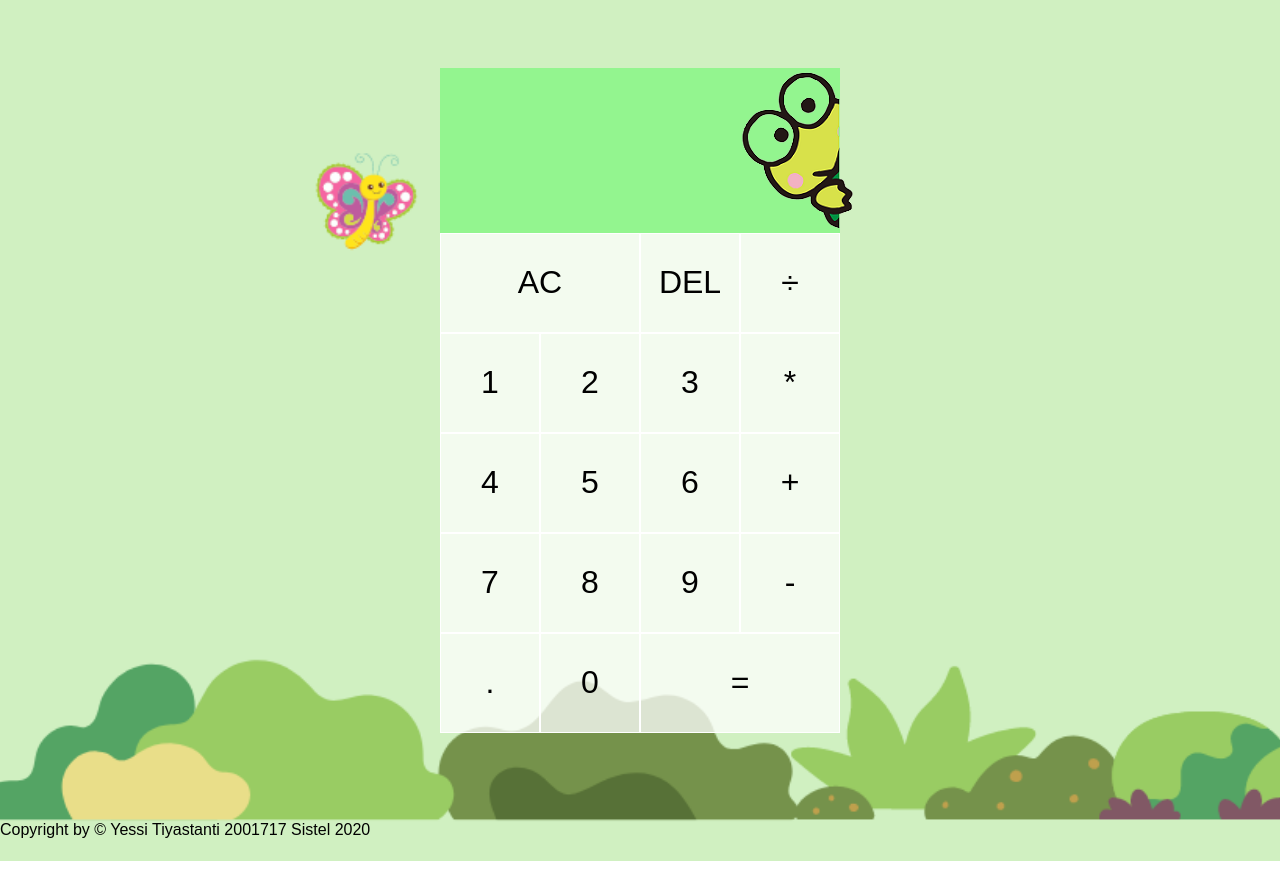
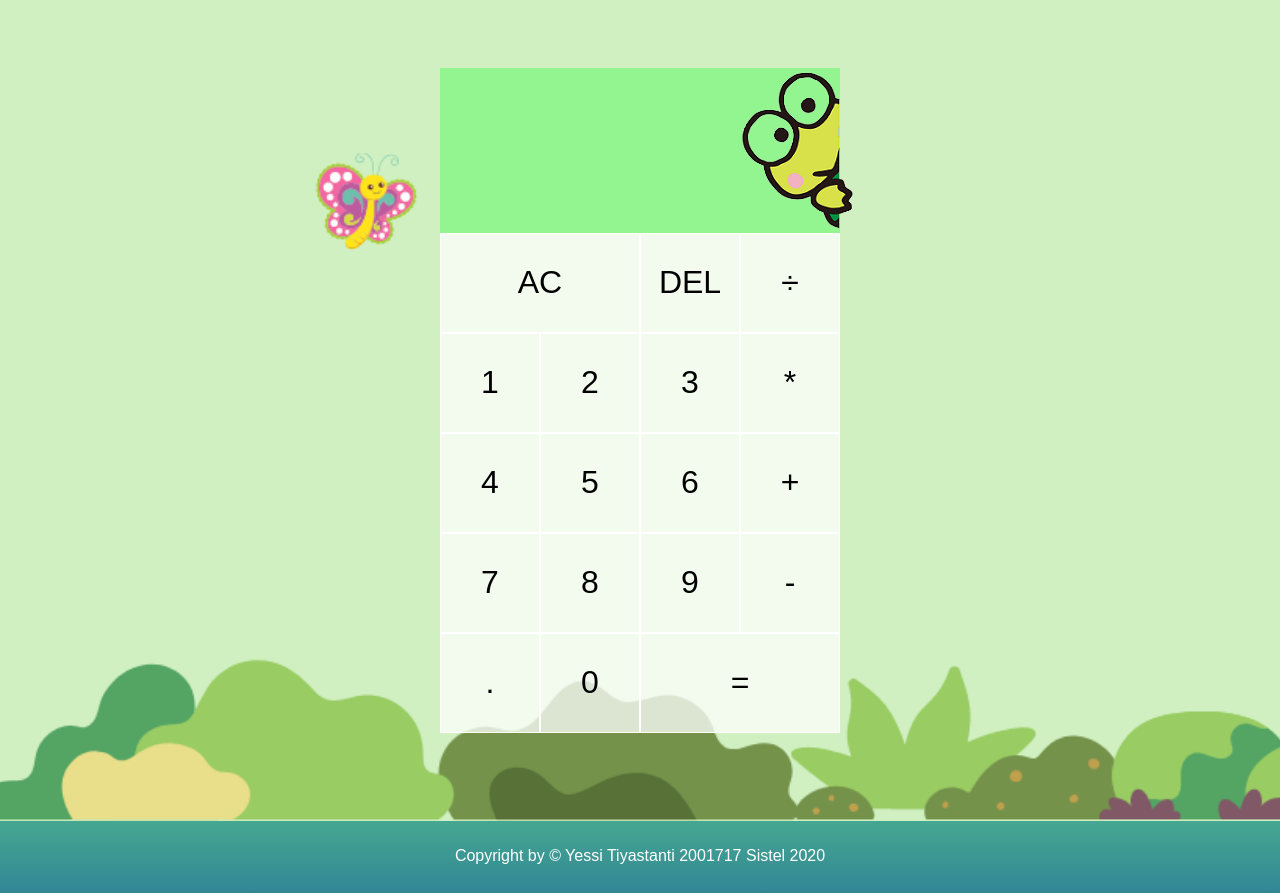
Before and after one commit to travshionatte/calculator, a plain HTML site: page index.html in a window 1280 px wide. Before the commit the page ends 861 px from the top, so only its background shows below. Drawn offline with Linux system fonts and the light colour scheme.

Commit message:
Update style.css

```diff
--- a/style.css
+++ b/style.css
@@ -102,3 +102,23 @@
     margin-top: -9em;
     padding-left: 27em;
   } */
+
+footer {
+    color: #fff;
+    background-image: linear-gradient(rgb(69, 167, 145), rgb(50, 135, 150));
+    margin-bottom: 0%;
+    padding-bottom: 0.5%;
+  }
+
+  h4 {
+    padding-top: 2%;
+    text-align: center;
+   }
+
+   p {
+    font-size: 30px;
+    text-align: center;
+    font-family:Cambria, Cochin, Georgia, Times, 'Times New Roman', serif;
+    margin-bottom: 3%;
+
+   }
```
